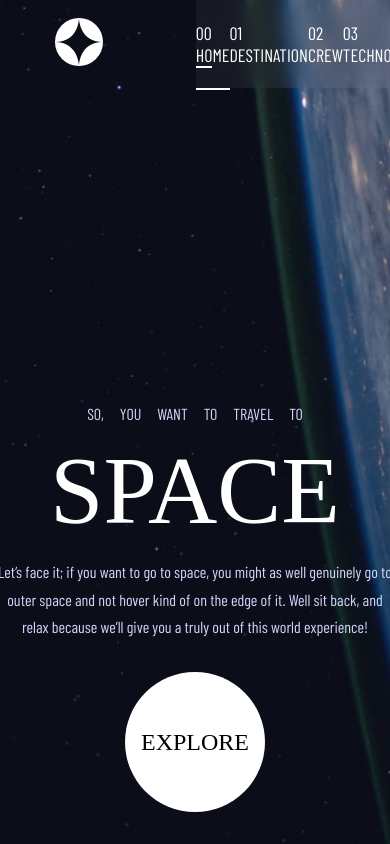
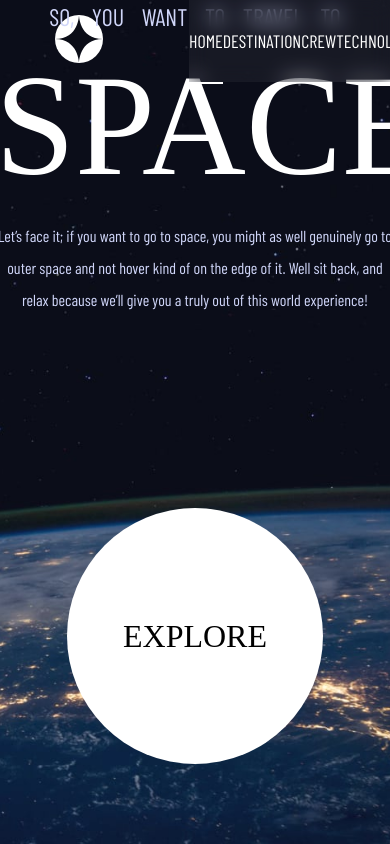
Before and after one commit to abdelilahelhaddad/space-tourism-website, a plain HTML site: page index.html in a window 390 px wide. Shown: the top 844 px of the page. Drawn offline with nearby package versions, Linux system fonts and the light colour scheme; a web font is replaced by a local one.

Commit message:
:iphone: :seedling: Tablet Responsive :sparkles: :iphone:

```diff
--- a/assets/css/style.scss
+++ b/assets/css/style.scss
@@ -30,7 +30,6 @@ body {
 
   @media screen AND (max-width:768px) {
     flex-direction: column;
-    bottom: 2rem;
     justify-content: center;
     align-items: center;
   }
@@ -46,10 +45,6 @@ body {
     color: #FFFFFF;
     opacity: 0.25;
   }
-
-  @media screen AND (max-width:768px) {
-    font-size: 1rem;
-  }
 }
 
 .bigTitle {
@@ -58,17 +53,16 @@ body {
   text-transform: uppercase;
   margin: 3% 0;
   color: #FFFFFF;
+
+  @media screen AND (max-width:768px) {
+    font-size: 9rem;
+  }
 }
 
 .textContent {
   font-size: 1rem;
   line-height: 2rem;
   color: #D0D6F9;
-
-  @media screen AND (max-width:768px) {
-    line-height: 1.7rem;
-    margin-bottom: 2rem;
-  }
 }
 
 /**************************** NAVBAR ****************************/
@@ -91,7 +85,7 @@ body {
     position: relative;
     display: flex;
     justify-content: space-evenly;
-    width: 58%;
+    width: 60%;
     list-style-type: none;
     z-index: 11;
 
@@ -121,12 +115,10 @@ body {
         }
 
         @media screen AND (max-width:768px) {
-          padding: 22px 0;
+          span {
+            display: none;
+          }
         }
-      }
-
-      @media screen AND (max-width:768px) {
-        padding: 22px 0;
       }
     }
   }
@@ -180,14 +172,17 @@ body {
       }
 
       @media screen AND (max-width:768px) {
-        width: 8.75rem;
-        height: 8.75rem;
-
-        .ctaButton {
-          font-size: 1.5rem;
-        }
+        margin-top: 12rem;
       }
     }
+
+    @media screen AND (max-width:768px) {
+      height: none;
+    }
+  }
+
+  @media screen AND (max-width:768px) {
+    background: url('../home/background-home-tablet.jpg') no-repeat center center/cover;
   }
 }
 
```
Also changed, not shown: assets/css/style.css, 1 other file.
